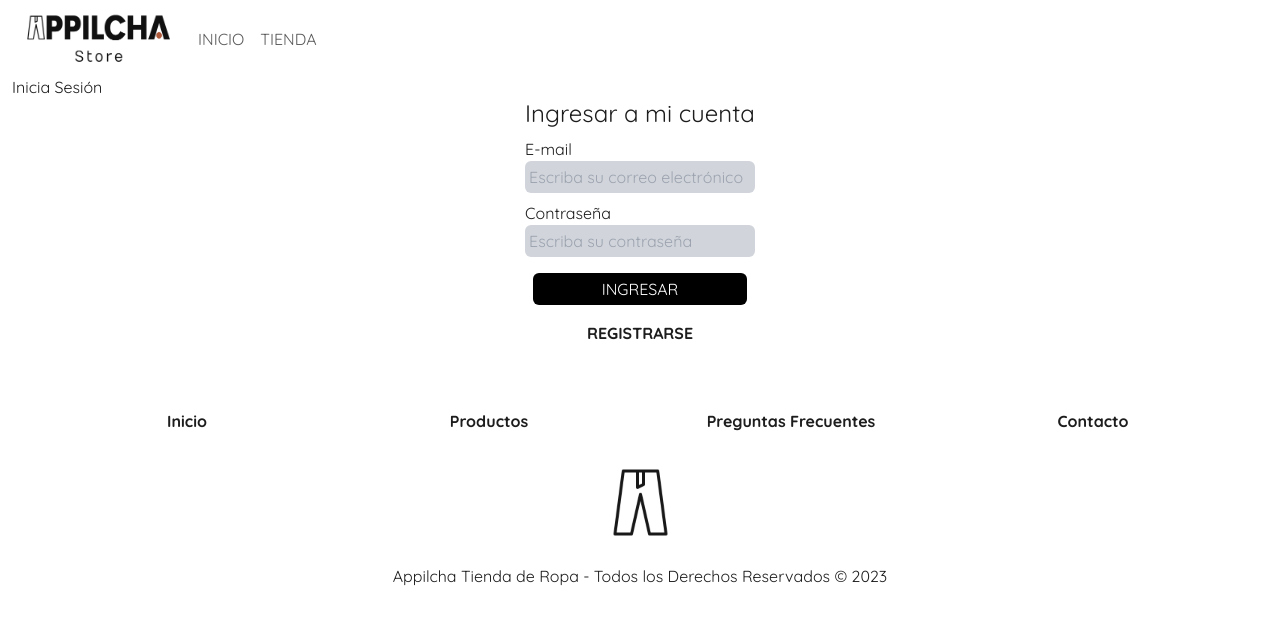
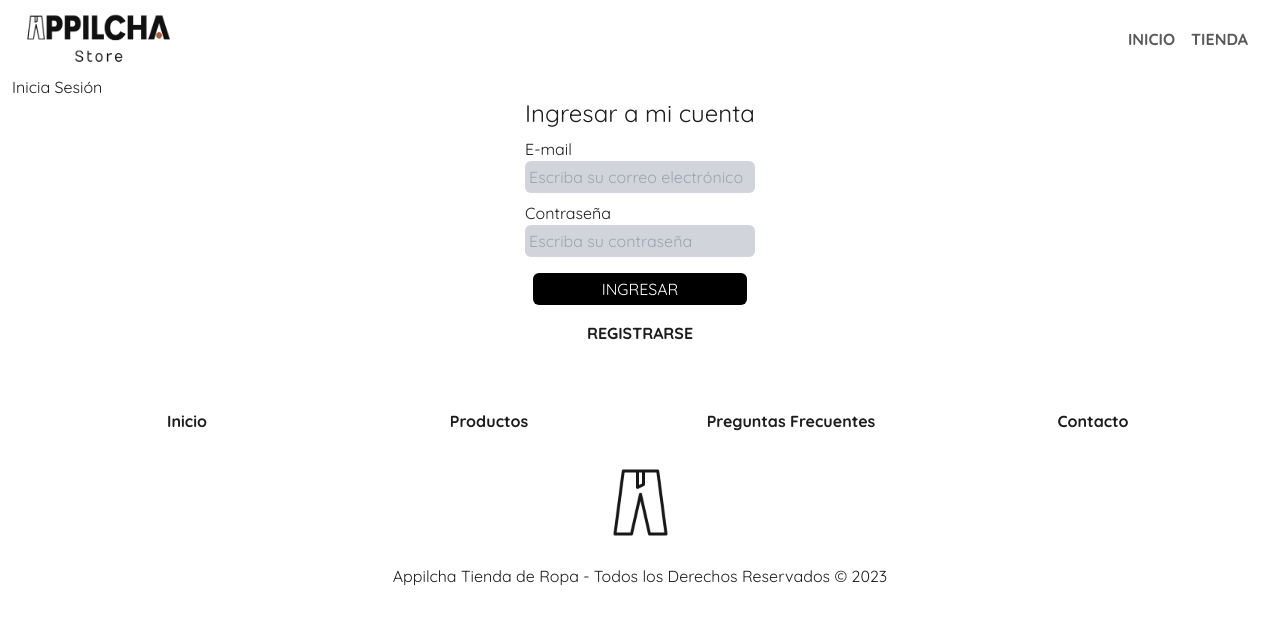
Before and after one commit to juaniz92/23302-grupo3-Appilcha, a React (Create React App) app: page / in a window 1280 px wide. Shown: the top 624 px of the page. Built offline with nearby package versions, Linux system fonts and the light colour scheme; no server answers.

Commit message:
Se alinea el menu del header a la derecha y se aplica fw-bolder. También se quita Home en el texto cerrar sesión

```diff
--- a/src/componentes/Header.jsx
+++ b/src/componentes/Header.jsx
@@ -23,7 +23,7 @@ function Header() {
 return (
 
     //Navbar de react-boostrap
-    <Navbar expand="lg" className="light">
+    <Navbar expand="md" className="light">
       <Container>
         <Navbar.Brand href="/"><img
               src="../appilcha.png"
@@ -33,9 +33,9 @@ return (
             /></Navbar.Brand>
         <Navbar.Toggle onClick={e => handleTogglerNav(e)} aria-controls="basic-navbar-nav" />
         <Navbar.Collapse id="basic-navbar-nav">
-          <Nav className="me-auto text-uppercase">
-            <Nav.Link as={Link} to="/">Inicio</Nav.Link>
-            <Nav.Link as={Link} to="/Tienda">Tienda</Nav.Link>
+          <Nav className="ms-auto text-uppercase fw-bolder">
+            <Nav.Link as={Link} to="/" className='ms-auto'>Inicio</Nav.Link>
+            <Nav.Link as={Link} to="/Tienda" className='ms-auto'>Tienda</Nav.Link>
           </Nav>
         </Navbar.Collapse>
       </Container>
--- a/src/componentes/Home.jsx
+++ b/src/componentes/Home.jsx
@@ -10,8 +10,7 @@ const auth = getAuth(firebaseApp);
 function Home({user}) {
   return (
     <div>
-      Home
-      <button onClick={() => signOut(auth)}> Cerrar sesión</button>
+      <button className="d-block ms-auto" onClick={() => signOut(auth)}>Cerrar sesión</button>
       {user.rol === "admin" ? <Admin /> : <Inicio />}
     </div>
   );
```
